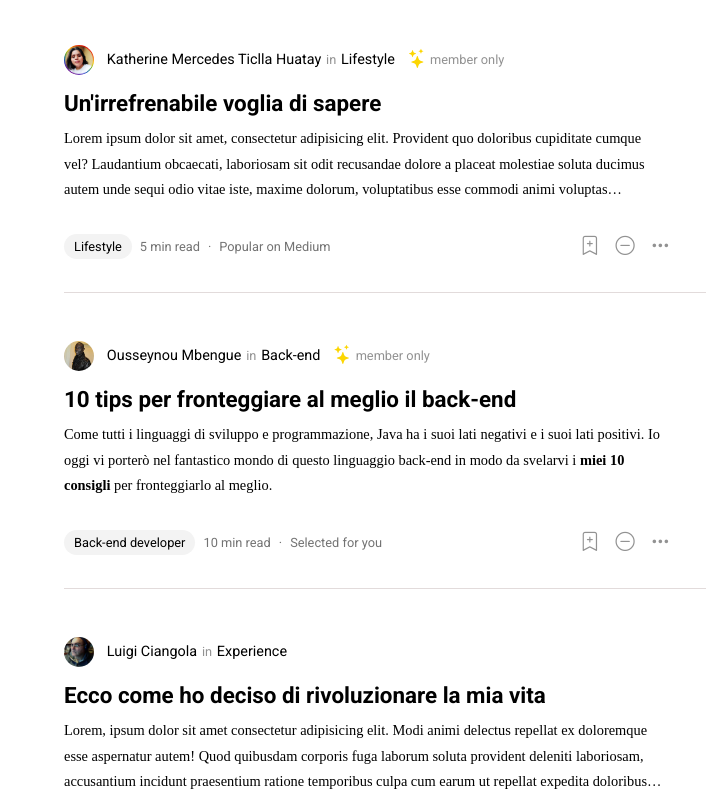
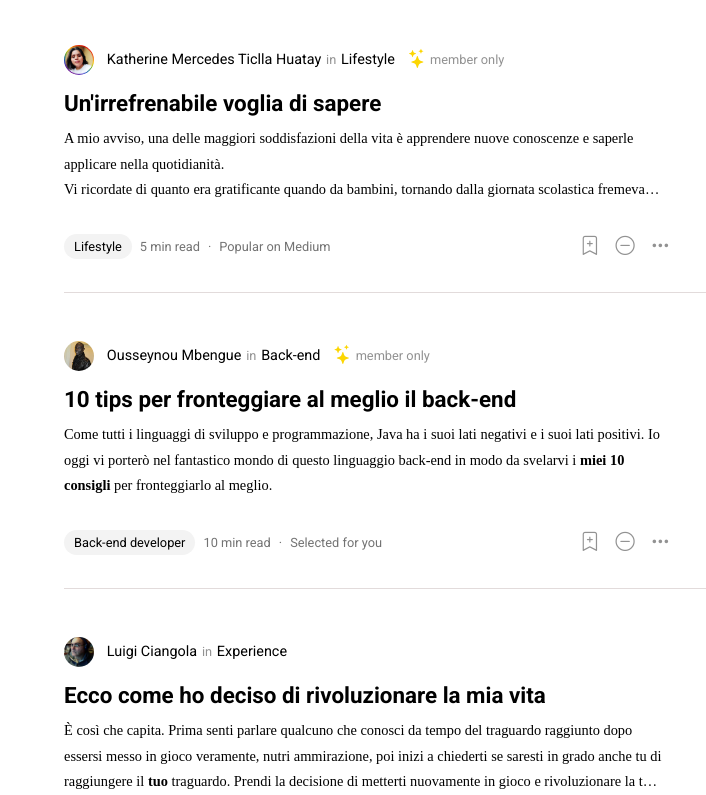
Before and after one commit to MatteoLanci/EPICODE-M1-D8, a plain HTML site: page index.html in a window 1280 px wide. Shown: the part 1625-2420 px from the top of the page, 0-706 px from the left. Drawn offline with nearby package versions, Linux system fonts and the light colour scheme.

Commit message:
TEXT EDIT ON ARTICLE P

```diff
--- a/index.html
+++ b/index.html
@@ -455,13 +455,12 @@
               <a href="#" class="article-content-text">
                 <h2 class="article-h2">Un'irrefrenabile voglia di sapere</h2>
                 <p class="article-p">
-                  Lorem ipsum dolor sit amet, consectetur adipisicing elit.
-                  Provident quo doloribus cupiditate cumque vel? Laudantium
-                  obcaecati, laboriosam sit odit recusandae dolore a placeat
-                  molestiae soluta ducimus autem unde sequi odio vitae iste,
-                  maxime dolorum, voluptatibus esse commodi animi voluptas
-                  accusantium. A illum cumque deleniti et cupiditate impedit!
-                  Vero, amet. Commodi?
+                  A mio avviso, una delle maggiori soddisfazioni della vita è
+                  apprendere nuove conoscenze e saperle applicare nella
+                  quotidianità. <br />
+                  Vi ricordate di quanto era gratificante quando da bambini,
+                  tornando dalla giornata scolastica fremevamo per mostrare ai
+                  nostri genitori quel che avevamo imparato poco prima ?
                 </p></a
               >
               <div class="article-footer">
@@ -603,14 +602,12 @@
                   Ecco come ho deciso di rivoluzionare la mia vita
                 </h2>
                 <p class="article-p">
-                  Lorem, ipsum dolor sit amet consectetur adipisicing elit. Modi
-                  animi delectus repellat ex doloremque esse aspernatur autem!
-                  Quod quibusdam corporis fuga laborum soluta provident deleniti
-                  laboriosam, accusantium incidunt praesentium ratione
-                  temporibus culpa cum earum ut repellat expedita doloribus
-                  aliquid quasi labore. Neque at earum error mollitia ipsa
-                  praesentium, qui corrupti sapiente id! Illo nemo consectetur
-                  iusto quaerat nam ut dignissimos?
+                  È così che capita. Prima senti parlare qualcuno che conosci da
+                  tempo del traguardo raggiunto dopo essersi messo in gioco
+                  veramente, nutri ammirazione, poi inizi a chiederti se saresti
+                  in grado anche tu di raggiungere il <b>tuo</b> traguardo.
+                  Prendi la decisione di metterti nuovamente in gioco e
+                  rivoluzionare la tua vita.
                 </p></a
               >
               <div class="article-footer">
```
